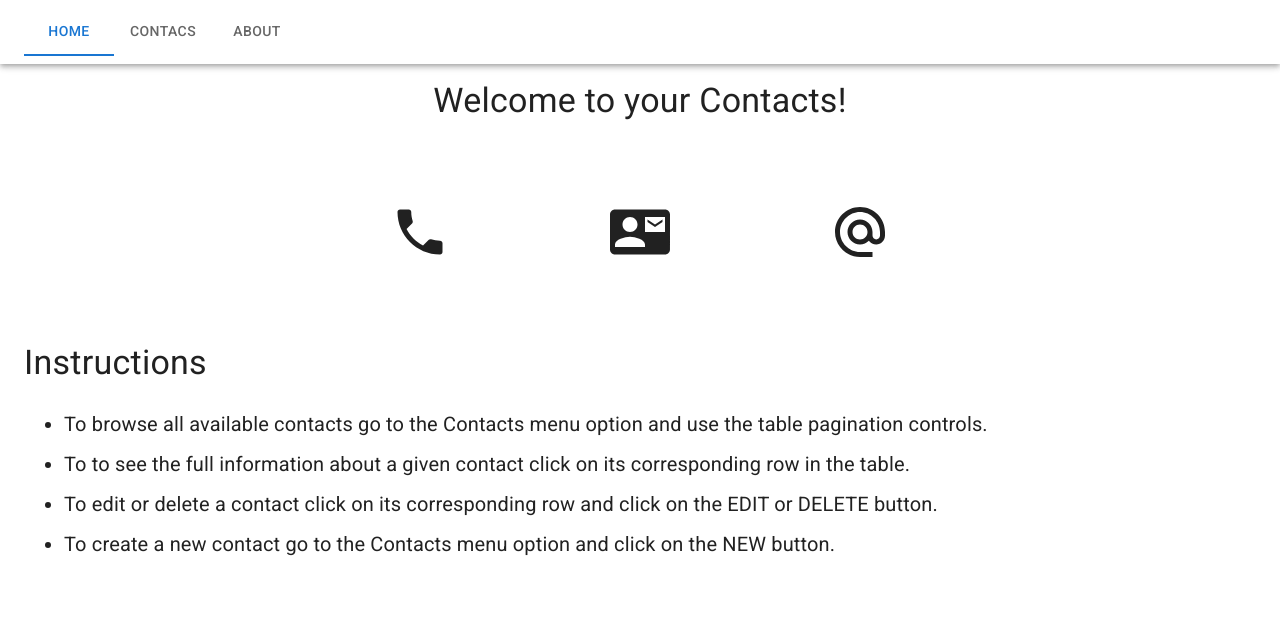
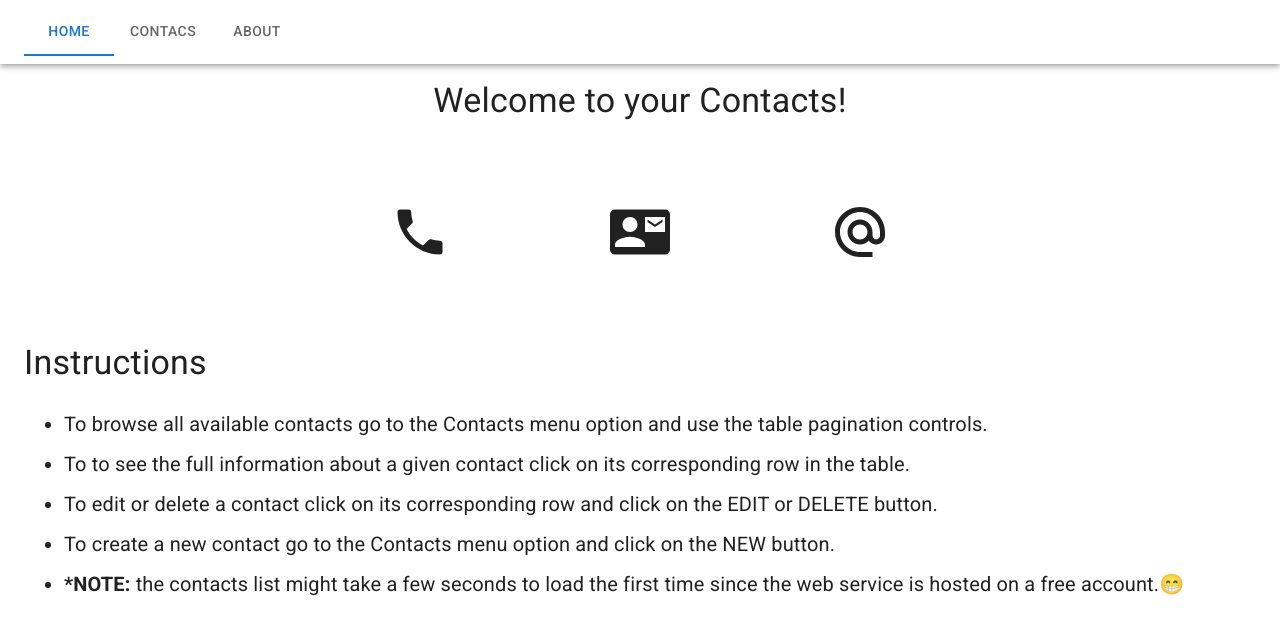
Before and after one commit to Miguelrom/contacts-mui, a React (Vite) app: page / in a window 1280 px wide. Shown: the top 634 px of the page. Built offline with nearby package versions, Linux system fonts and the light colour scheme.

Commit message:
Add note about loading time in Instructions

```diff
--- a/src/components/Instructions.jsx
+++ b/src/components/Instructions.jsx
@@ -23,6 +23,9 @@ export default function Instructions() {
           To create a new contact go to the Contacts menu option and click on
           the NEW button.
         </li>
+        <li>
+          <strong>*NOTE:</strong> the contacts list might take a few seconds to load the first time since the web service is hosted on a free account.<span>&#128513;</span>
+        </li>
       </Box>
     </Box>
   );
```
